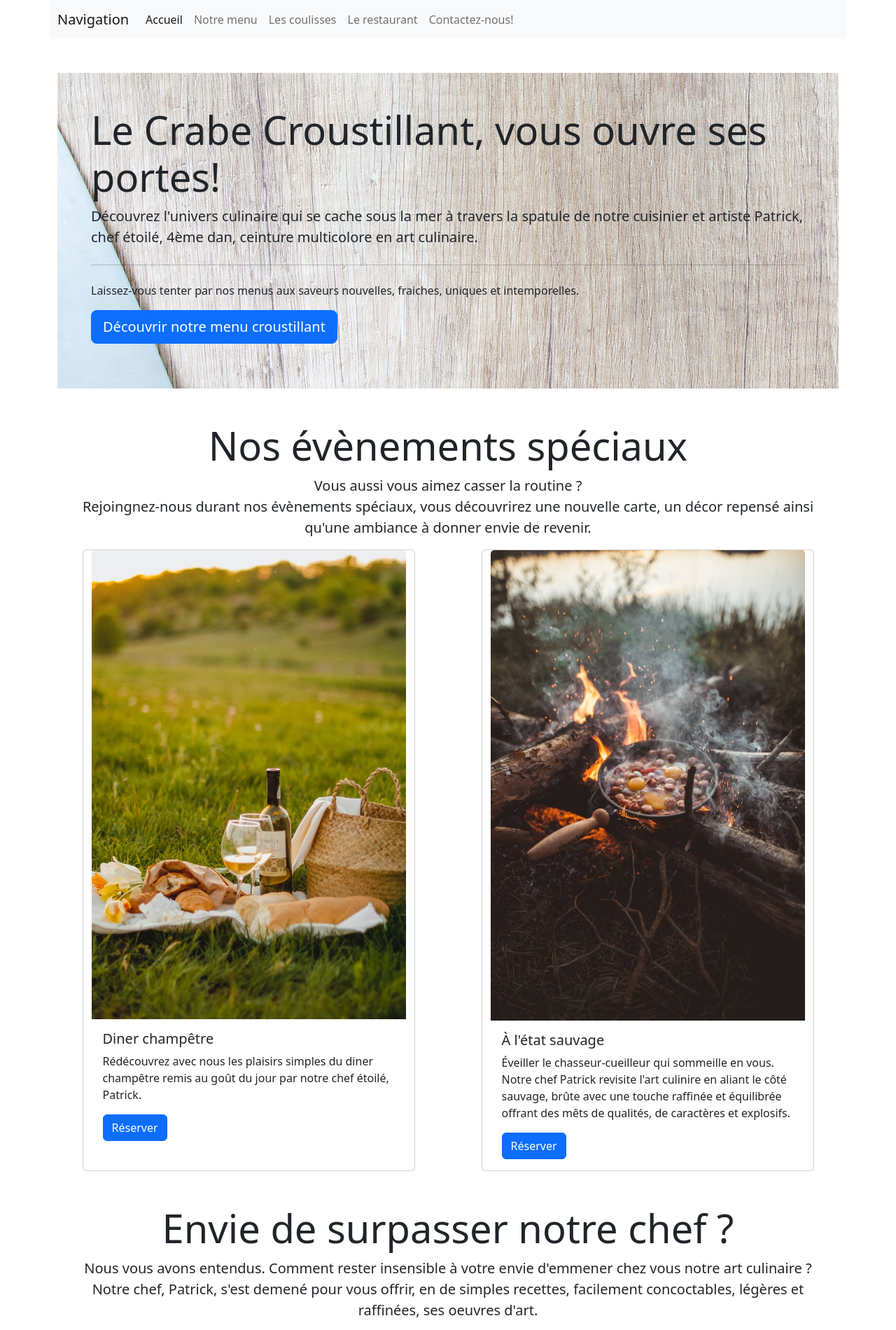
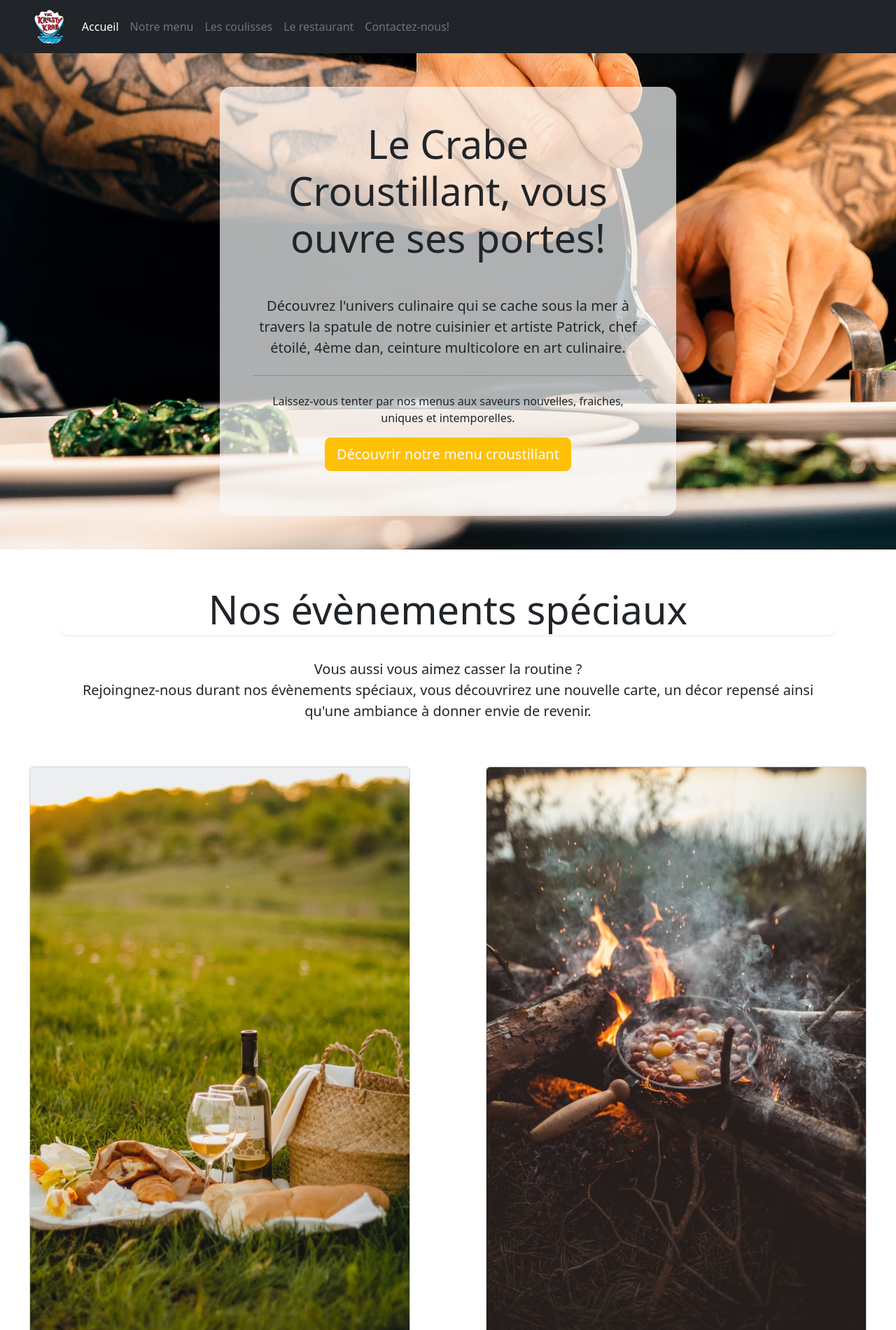
Before and after one commit to arnoldhaub/restaurant-css-framework, a plain HTML site: page index.html in a window 1280 px wide. Shown: the top 1900 px of the page at 70% size. Drawn offline with nearby package versions, Linux system fonts and the light colour scheme.

Commit message:
Accueil - DONE

```diff
--- a/index.html
+++ b/index.html
@@ -8,31 +8,31 @@
     <link href="https://cdn.jsdelivr.net/npm/bootstrap@5.2.0-beta1/dist/css/bootstrap.min.css" rel="stylesheet" integrity="sha384-0evHe/X+R7YkIZDRvuzKMRqM+OrBnVFBL6DOitfPri4tjfHxaWutUpFmBp4vmVor" crossorigin="anonymous">
   </head>
   <body>
-    <div class="container">
+  <div class="site bg-white">
         <!-- MENU - début -->
-        <div class="row sticky-top">
-            <nav class="navbar navbar-expand-lg bg-light  ">
-                <div class="container-fluid ">
-                  <a class="navbar-brand" href="index.html">Navigation</a>
-                  <button class="navbar-toggler" type="button" data-bs-toggle="collapse" data-bs-target="#navbarSupportedContent" aria-controls="navbarSupportedContent" aria-expanded="false" aria-label="Toggle navigation">
+        <div id="menu" class="row sticky-top bg-dark justify-content-around">
+            <nav class="col-lg-12  navbar navbar-expand-lg px-5 ">
+                <div class="container-fluid">
+                  <a class="navbar-brand tex" href="index.html"><img src="img/logo.png" alt="logo"></a>
+                  <button class="navbar-toggler bg-white" style="--bs-bg-opacity: .2;" type="button" data-bs-toggle="collapse" data-bs-target="#navbarSupportedContent" aria-controls="navbarSupportedContent" aria-expanded="false" aria-label="Toggle navigation">
                     <span class="navbar-toggler-icon"></span>
                   </button>
                   <div class="collapse navbar-collapse" id="navbarSupportedContent">
                     <ul class="navbar-nav me-auto mb-2 mb-lg-0">
                       <li class="nav-item">
-                        <a class="nav-link active" aria-current="page" href="#">Accueil</a>
+                        <a class="nav-link active text-white" aria-current="page" href="#">Accueil</a>
                       </li>
                       <li class="nav-item">
-                        <a class="nav-link" href="menu.html">Notre menu</a>
+                        <a class="nav-link text-secondary" href="menu.html">Notre menu</a>
                       </li>
                       <li class="nav-item">
-                        <a class="nav-link" href="pictures.html">Les coulisses</a>
+                        <a class="nav-link text-secondary" href="pictures.html">Les coulisses</a>
                       </li>
                       <li class="nav-item">
-                        <a class="nav-link" href="restaurants.html">Le restaurant</a>
+                        <a class="nav-link text-secondary" href="restaurants.html">Le restaurant</a>
                       </li>
                       <li class="nav-item">
-                        <a class="nav-link" href="contact.html">Contactez-nous!</a>
+                        <a class="nav-link text-secondary" href="contact.html">Contactez-nous!</a>
                       </li>
                     </ul>
                   </div>
@@ -41,61 +41,63 @@
         </div>
         <!-- MENU - fin -->
         <!--  Un Jumbotron comme entrée ? - BIENVENUE -->
-        <div id="head">
-        <div class="jumbotron  mt-5 p-5">
-            <h1 class="display-4 ">Le Crabe Croustillant, vous ouvre ses portes!</h1>
-            <p class="lead">Découvrez l'univers culinaire qui se cache sous la mer à travers la spatule de notre cuisinier et artiste Patrick, chef étoilé, 4ème dan, ceinture multicolore en art culinaire.</p>
-            <hr class="my-4 ">
-            <p>Laissez-vous tenter par nos menus aux saveurs nouvelles, fraiches, uniques et intemporelles.</p>
-            <p class="lead">
-              <a class="btn btn-primary btn-lg" href="#" role="button">Découvrir notre menu croustillant</a>
-            </p>
-        </div></div>
-        <!-- Nos évènements !!!  -->
-        <div class="jumbotron jumbotron-fluid text-center mt-5">
+        <div id="head" class="row justify-content-around text-center " >
+          <div class="jumbotron col-lg-6 my-5 p-5 bg-light rounded-4" style="--bs-bg-opacity: .7;">
+              <h1 class="display-4 ">Le Crabe Croustillant, vous ouvre ses portes!</h1>
+              <p class="lead mt-5">Découvrez l'univers culinaire qui se cache sous la mer à travers la spatule de notre cuisinier et artiste Patrick, chef étoilé, 4ème dan, ceinture multicolore en art culinaire.</p>
+              <hr class="my-4 ">
+              <p>Laissez-vous tenter par nos menus aux saveurs nouvelles, fraiches, uniques et intemporelles.</p>
+              <p class="lead" >
+                <a class="btn btn-warning text-white btn-lg"  href="menu.html" role="button">Découvrir notre menu croustillant</a>
+              </p>
+          </div>
+        </div>
+        <!-- EVENEMENT - début  -->
+        <div class="jumbotron jumbotron-fluid text-center my-5">
             <div class="container">
-              <h1 class="display-4">Nos évènements spéciaux</h1>
-              <p class="lead">Vous aussi vous aimez casser la routine ? <br>Rejoingnez-nous durant nos évènements spéciaux, vous découvrirez une nouvelle carte, un décor repensé ainsi qu'une ambiance à donner envie de revenir.</p>
+              <h1 class="display-4 p-1 border-bottom  rounded-4" >Nos évènements spéciaux</h1>
+              <p class="lead p-3 mt-3">Vous aussi vous aimez casser la routine ? <br>Rejoingnez-nous durant nos évènements spéciaux, vous découvrirez une nouvelle carte, un décor repensé ainsi qu'une ambiance à donner envie de revenir.</p>
             </div>
         </div>
 
         <div class="row justify-content-around ">
 
-            <div class="card col-md-5">
+            <div class="card col-md-5 p-0">
                 <img src="img/champetre.jpg" class="card-img-top" alt="Diner champêtre / image">
                 <div class="card-body">
                 <h5 class="card-title">Diner champêtre</h5>
                 <p class="card-text">Rédécouvrez avec nous les plaisirs simples du diner champêtre remis au goût du jour par notre chef étoilé, Patrick.</p>
-                <a href="#" class="btn btn-primary">Réserver</a>
+                <a href="#" class="btn btn-warning text-white d-flex justify-content-center">Réserver</a>
                 </div>
             </div>
 
-            <div class="card col-md-5">
+            <div class="card col-md-5 p-0">
                 <img src="img/sauvage.jpg" class="card-img-top" alt="À l'état sauvage / image">
                 <div class="card-body">
                 <h5 class="card-title">À l'état sauvage</h5>
                 <p class="card-text">Éveiller le chasseur-cueilleur qui sommeille en vous. Notre chef Patrick revisite l'art culinire en aliant le côté sauvage, brûte avec une touche raffinée et équilibrée offrant des mêts de qualités, de caractères et explosifs. </p>
-                <a href="#" class="btn btn-primary">Réserver</a>
+                <a href="#" class="btn btn-warning text-white d-flex justify-content-center ">Réserver</a>
                 </div>
             </div>
         </div>
+        <!-- EVENEMENT - fin  -->
 
-        <!-- Place aux recettes !!!  -->
-        <div class="jumbotron jumbotron-fluid mt-5">
+        <!-- RECETTES - début  -->
+        <div class="jumbotron jumbotron-fluid my-5">
             <div class="container text-center">
-              <h1 class="display-4">Envie de surpasser notre chef ?</h1>
-              <p class="lead">Nous vous avons entendus. Comment rester insensible à votre envie d'emmener chez vous notre art culinaire ? Notre chef, Patrick, s'est demené pour vous offrir, en de simples recettes, facilement concoctables, légères et raffinées, ses oeuvres d'art.</p><p class="lead">À votre tour de mettre la main à la pâte !</p>
+              <h1 class="display-4 p-1 border-bottom rounded-4">Envie de surpasser notre chef ?</h1>
+              <p class="lead p-3 mt-3">Nous vous avons entendus. Comment rester insensible à votre envie d'emmener chez vous notre art culinaire ? Notre chef, Patrick, s'est demené pour vous offrir, en de simples recettes, facilement concoctables, légères et raffinées, ses oeuvres d'art.</p><p class="lead">À votre tour de mettre la main à la pâte !</p>
             </div>
         </div>
-
+        <!-- RECETTES - Première  -->
         <div class="row justify-content-around">
-            <div class="card mb-3 col-md-10">
-                <div class="row g-0">
+            <div class="card mb-3 col-md-10 border-white">
+                <div class="row g-0 vertical-center">
                     <div class="col-md-4">
-                        <img src="img/leradin.jpg" class="img-fluid rounded-start" alt="Burger - Le radin / image">
+                        <img src="img/leradin.jpg" class="img-fluid border border-3 rounded-4" alt="Burger - Le radin / image">
                     </div>
                     <div class="col-md-8">
-                        <div class="card-body">
+                        <div class="card-body p-5">
                             <h5 class="card-title">Le Radin - le burger qu'on ne partage pas.</h5>
                             <p class="card-text">Notre burger, aux saveurs de la mer, un régale si incroyable qu'il fera de vous un radin, incapable de partager un bout. Une telle recette ne se partage normalement pas, mais pour vous, nous sommes prêts à tout !</p>
                             <p class="card-text"><small class="text-muted">Last updated 3 mins ago</small></p>
@@ -103,13 +105,16 @@
                     </div>
                 </div>
             </div>
-            <div class="card mb-3 col-md-10 justify-content-center">
-                <div class="row g-0">
-                <div class="col-md-4">
-                    <img src="img/leCroustillant.jpg" class="img-fluid rounded-start" alt="Croustillon - Le croustillant / image">
+
+            <!-- RECETTES - deuxième  -->
+
+            <div class="card mb-3 col-md-10  border-white">
+                <div class="row g-0 vertical-center">
+                <div class="col-md-4 order-md-2">
+                    <img src="img/leCroustillant.jpg" class="img-fluid border border-3 rounded-4" alt="Croustillon - Le croustillant / image">
                 </div>
                 <div class="col-md-8">
-                    <div class="card-body">
+                    <div class="card-body p-5">
                     <h5 class="card-title">Le Croustillant - les papilles en redemandent.</h5>
                     <p class="card-text">Laissez-vous tenter par cette recette novatrice. Elle vous menera en des lieux culinaires entièrement inconnus. Qui aurait-cru qu'un croustillon puisse ramener l'homme à la vie, les papilles à ne plus désirer de s'arrêter de manger ?</p>
                     <p class="card-text"><small class="text-muted">Last updated 3 mins ago</small></p>
@@ -117,13 +122,16 @@
                 </div>
                 </div>
             </div>
-            <div class="card mb-3 col-md-10">
-                <div class="row g-0">
+
+            <!-- RECETTES - Troisième  -->
+
+            <div class="card mb-3 col-md-10 border-white">
+                <div class="row g-0 vertical-center">
                 <div class="col-md-4">
-                    <img src="img/laTruite.jpg" class="img-fluid rounded-start" alt="La Truite / image">
+                    <img src="img/laTruite.jpg" class="img-fluid border border-3 rounded-4" alt="La Truite / image">
                 </div>
                 <div class="col-md-8">
-                    <div class="card-body">
+                    <div class="card-body p-5">
                     <h5 class="card-title">La Truite - le poisson qui vous donne envie de plonger.</h5>
                     <p class="card-text">Une recette qui revisite entièrement la truite. Une chose est sûre, vous aurez envie de vous mettre à la pêche, vous nourrir exclusivement de poisson et ce, dès la première bouchée.</p>
                     <p class="card-text"><small class="text-muted">Last updated 3 mins ago</small></p>
@@ -132,8 +140,9 @@
                 </div>
             </div>
         </div>
+        <!-- RECETTES - fin  -->
+
     </div>
-
     <script src="https://cdn.jsdelivr.net/npm/bootstrap@5.2.0-beta1/dist/js/bootstrap.bundle.min.js" integrity="sha384-pprn3073KE6tl6bjs2QrFaJGz5/SUsLqktiwsUTF55Jfv3qYSDhgCecCxMW52nD2" crossorigin="anonymous"></script>
   </body>
 </html>
--- a/style.css
+++ b/style.css
@@ -1,15 +1,28 @@
 #head {
-    background-image: url("img/header.jpg");
+    background-image: url("img/header5.jpeg");
+    background-position: bottom;
+    min-height: 600px;
 
 }
 
 body {
     text-align: center;
-    background-image: url('img/bg.png');
 
 }
+/*
+#menu {
+    background-image: url("img/bgg.jpg");
+    background-position:center;
 
-/* #menu {
-    background: url("img/crabe2.jpg") no-repeat black;
-    background-position:center left;
-} */
+}  */
+
+#menu img {
+    height: 50px;
+}
+
+.vertical-center {
+
+
+  display: flex;
+  align-items: center;
+}
```
Also changed, not shown: img/bgg.jpg (added), img/bgga.jpg (added), img/header2.jpeg (added), img/header3.jpeg (added), img/header4.jpeg (added), img/header5.jpeg (added), img/logo.png (added), 1 other file.
